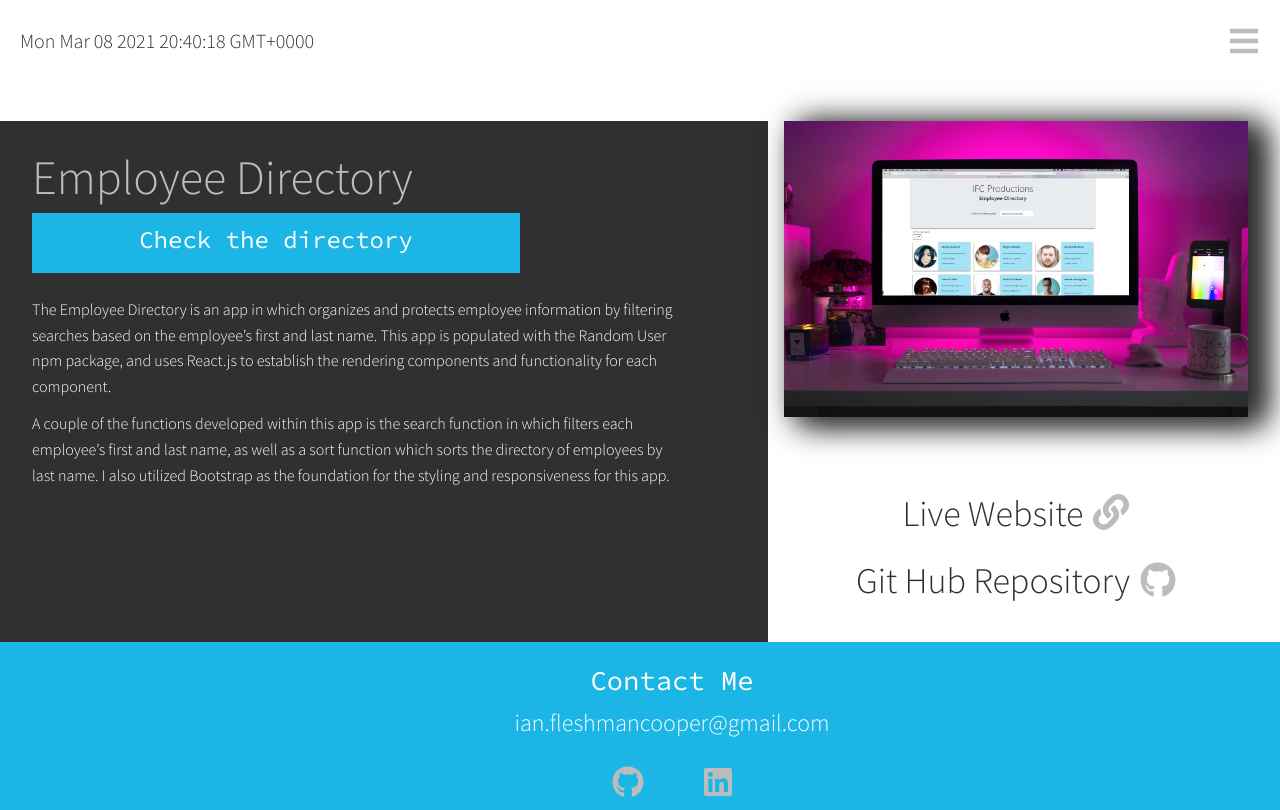
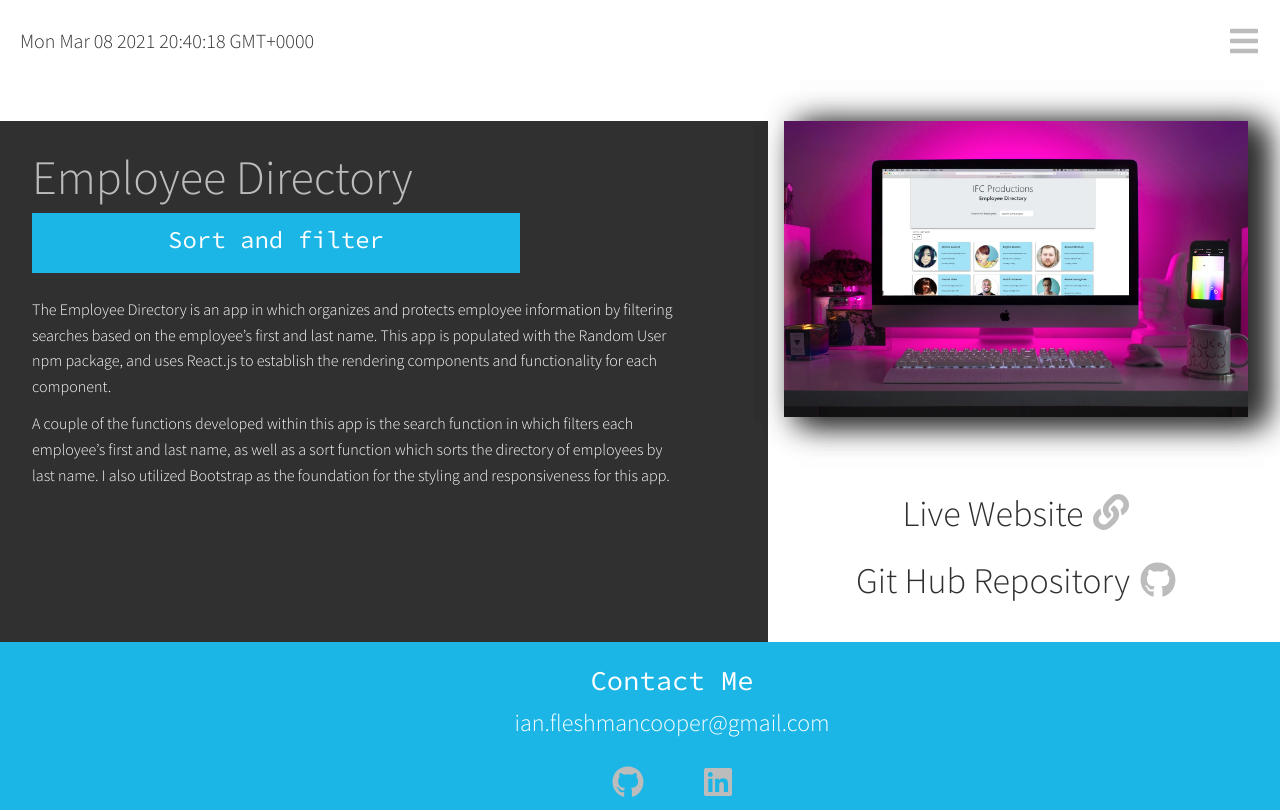
Before and after one commit to Ianaac27/Portfolio_3, a React (Create React App) app: page /employee_directory in a window 1280 px wide. Shown: the top 810 px of the page. Built offline with nearby package versions, Linux system fonts and the light colour scheme; grey boxes are pictures that could not be loaded.

Commit message:
updated employee directory subtitle

```diff
--- a/src/components/body_container/project_pages/ProjectThirteen.js
+++ b/src/components/body_container/project_pages/ProjectThirteen.js
@@ -10,7 +10,7 @@ function Project13() {
         <main className="project-main">
               <section className="project-left">
                     <h2 className="section-title" id="project-title">Employee Directory</h2>
-                    <p className="para-subtitle-accent" id="project-sub">Check the directory</p>
+                    <p className="para-subtitle-accent" id="project-sub">Sort and filter</p>
                     <div className="section-body">
                         <p className="para-project">The Employee Directory is an app in which organizes and protects employee information by filtering searches based on the employee’s first and last name. This app is populated with the Random User npm package, and uses React.js to establish the rendering components and functionality for each component.</p>
                         <p className="para-project">A couple of the functions developed within this app is the search function in which filters each employee’s first and last name, as well as a sort function which sorts the directory of employees by last name. I also utilized Bootstrap as the foundation for the styling and responsiveness for this app.</p>
```
